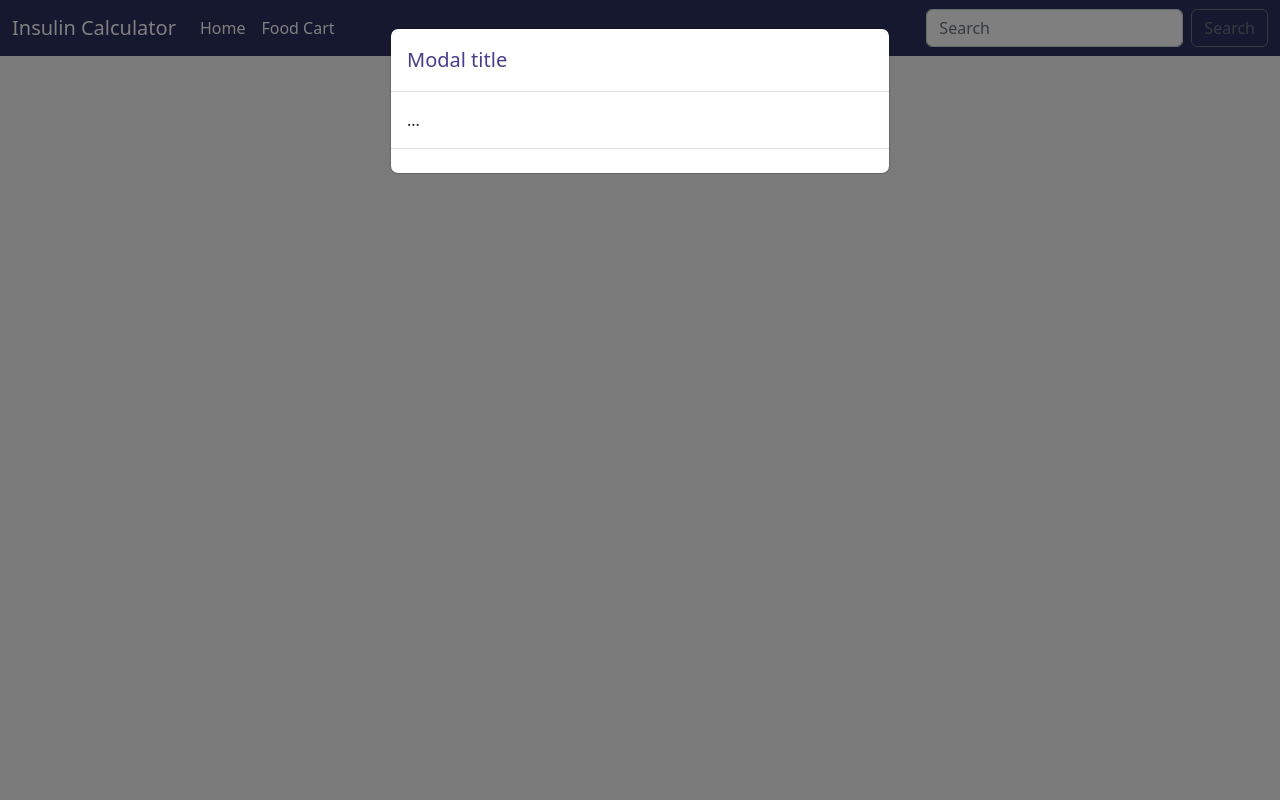
After one commit to sebmedina-pers/app-insulin-2023, a Python web app: template templates/modal.html in a window 1280 px wide. The commit adds this page. Run offline with Jinja, Linux system fonts and the light colour scheme; the template is opened without the code that fills it, so the values that code supplies are empty; some libraries are stand-ins or nearby versions.

Commit message:
adding modal support + additional changes

```diff
--- a/templates/base.html
+++ b/templates/base.html
@@ -1,11 +1,20 @@
-<!doctype html>
-<html lang="en">
+<!DOCTYPE html>
+<html>
     <head>
       <meta charset="utf-8">
       <meta name="viewport" content="width=device-width, initial-scale=1">
-    <title>Bootstrap demo</title>
+      <title>Insulin App</title>
+      <link rel="stylesheet" href="https://cdn.jsdelivr.net/npm/bootstrap@4.0.0/dist/css/bootstrap.min.css" integrity="sha384-Gn5384xqQ1aoWXA+058RXPxPg6fy4IWvTNh0E263XmFcJlSAwiGgFAW/dAiS6JXm" crossorigin="anonymous">
+      <script src="https://code.jquery.com/jquery-3.2.1.slim.min.js" integrity="sha384-KJ3o2DKtIkvYIK3UENzmM7KCkRr/rE9/Qpg6aAZGJwFDMVNA/GpGFF93hXpG5KkN" crossorigin="anonymous"></script>
+      <script src="https://cdn.jsdelivr.net/npm/popper.js@1.12.9/dist/umd/popper.min.js" integrity="sha384-ApNbgh9B+Y1QKtv3Rn7W3mgPxhU9K/ScQsAP7hUibX39j7fakFPskvXusvfa0b4Q" crossorigin="anonymous"></script>
       <link href="https://cdn.jsdelivr.net/npm/bootstrap@5.2.1/dist/css/bootstrap.min.css" rel="stylesheet" integrity="sha384-iYQeCzEYFbKjA/T2uDLTpkwGzCiq6soy8tYaI1GyVh/UjpbCx/TYkiZhlZB6+fzT" crossorigin="anonymous">
       <link href="{{ url_for('static', filename='css/style.css') }}" rel="stylesheet">
+      <!-- <!DOCTYPE html>
+      <html>
+      <head>
+        <link href="{{ url_for('static', filename='css/style.css') }}" rel="stylesheet" type="text/css" />
+        <link href="https://cdn.jsdelivr.net/npm/bootstrap@5.2.3/dist/css/bootstrap.min.css" rel="stylesheet" integrity="sha384-rbsA2VBKQhggwzxH7pPCaAqO46MgnOM80zW1RWuH61DGLwZJEdK2Kadq2F9CUG65" crossorigin="anonymous">
+          <title>Insulin App</title> -->
     </head>
     <body>
       {% include 'navbar.html' %}
@@ -14,13 +23,9 @@
           {% block content %}
           {% endblock %}
       </div>
-    <!-- <h1>Hello, world!</h1> -->
-    <script src="https://cdn.jsdelivr.net/npm/bootstrap@5.2.1/dist/js/bootstrap.bundle.min.js" integrity="sha384-u1OknCvxWvY5kfmNBILK2hRnQC3Pr17a+RTT6rIHI7NnikvbZlHgTPOOmMi466C8" crossorigin="anonymous"></script>
+      {% block modal %}{% endblock %}
       <script src="https://cdn.jsdelivr.net/npm/@popperjs/core@2.11.6/dist/umd/popper.min.js" integrity="sha384-oBqDVmMz9ATKxIep9tiCxS/Z9fNfEXiDAYTujMAeBAsjFuCZSmKbSSUnQlmh/jp3" crossorigin="anonymous"></script>
-    <script src="https://cdn.jsdelivr.net/npm/bootstrap@5.2.1/dist/js/bootstrap.min.js" integrity="sha384-7VPbUDkoPSGFnVtYi0QogXtr74QeVeeIs99Qfg5YCF+TidwNdjvaKZX19NZ/e6oz" crossorigin="anonymous"></script>
-    <!-- <link rel="stylesheet" href="https://cdn.jsdelivr.net/npm/bootstrap@4.0.0/dist/css/bootstrap.min.css" integrity="sha384-Gn5384xqQ1aoWXA+058RXPxPg6fy4IWvTNh0E263XmFcJlSAwiGgFAW/dAiS6JXm" crossorigin="anonymous">
-    <script src="https://code.jquery.com/jquery-3.2.1.slim.min.js" integrity="sha384-KJ3o2DKtIkvYIK3UENzmM7KCkRr/rE9/Qpg6aAZGJwFDMVNA/GpGFF93hXpG5KkN" crossorigin="anonymous"></script>
-    <script src="https://cdn.jsdelivr.net/npm/popper.js@1.12.9/dist/umd/popper.min.js" integrity="sha384-ApNbgh9B+Y1QKtv3Rn7W3mgPxhU9K/ScQsAP7hUibX39j7fakFPskvXusvfa0b4Q" crossorigin="anonymous"></script>
-    <script src="https://cdn.jsdelivr.net/npm/bootstrap@4.0.0/dist/js/bootstrap.min.js" integrity="sha384-JZR6Spejh4U02d8jOt6vLEHfe/JQGiRRSQQxSfFWpi1MquVdAyjUar5+76PVCmYl" crossorigin="anonymous"></script> -->
+      <script src="https://cdn.jsdelivr.net/npm/bootstrap@5.2.3/dist/js/bootstrap.min.js" integrity="sha384-cuYeSxntonz0PPNlHhBs68uyIAVpIIOZZ5JqeqvYYIcEL727kskC66kF92t6Xl2V" crossorigin="anonymous"></script>
     </body>
+{% block script %}{% endblock %}
 </html>
--- a/templates/food_cart.html
+++ b/templates/food_cart.html
@@ -2,7 +2,10 @@
 
 {% block content %}
 
-<h1>Here we gonna show u what you chose mothrfckr</h1>
+<!-- <h1>Here we gonna show u what you chose mothrfckr</h1> -->
+
+<a href="/modal" class="btn btn-primary" data-toggle="modal" data-target="#sebmodal">Calculate</a>
+<br/><br/>
 
 <div class="food-grid">
     <div class="txt-heading">Foods Added to Cart</div>
--- a/templates/index.html
+++ b/templates/index.html
@@ -33,4 +33,6 @@
 
 </div>
 
+{% block script %}{% endblock %}
+
 {% endblock %}
--- /dev/null
+++ b/templates/modal.html
@@ -0,0 +1,34 @@
+{% extends 'base.html' %}
+
+{% block modal %}
+<!-- Modal -->
+<div class="modal fade" id="sebmodal" tabindex="-1" aria-labelledby="exampleModalLabel" aria-hidden="true" data-toggle="sebmodal" data-target="#sebmodal">
+    <div class="modal-dialog">
+      <div class="modal-content">
+        <div class="modal-header">
+          <h1 class="modal-title fs-5" id="exampleModalLabel">Modal title</h1>
+        </div>
+        <div class="modal-body">
+          ...
+        </div>
+        <div class="modal-footer">
+        </div>
+      </div>
+    </div>
+  </div>
+{% endblock %}
+
+{% block script %}
+<script>
+$(document).ready(function(){
+    console.log("window is loaded")
+    $("#sebmodal").modal("show")
+})
+// const myModal = document.getElementById('exampleModal')
+// // const myInput = document.getElementById('myInput')
+
+// myModal.addEventListener('shown.bs.modal', () => {
+//     myModal.focus()
+// })
+</script>
+{% endblock %}
--- a/templates/navbar.html
+++ b/templates/navbar.html
@@ -11,9 +11,6 @@
           </li>
           <li class="nav-item">
             <a class="nav-link active" aria-current="page" href="{{ url_for('food_cart') }}">Food Cart</a>
-          </li>
-          <li class="nav-item">
-            <a class="nav-link active" aria-current="page" href="{{ url_for('calculate') }}">Calculate Dosage</a>
           </li>
 
           <li class="nav-item dropdown">
```
Also changed, not shown: routes.py (+13 -5 lines). Lines whose indentation alone changed are shown as unchanged.
